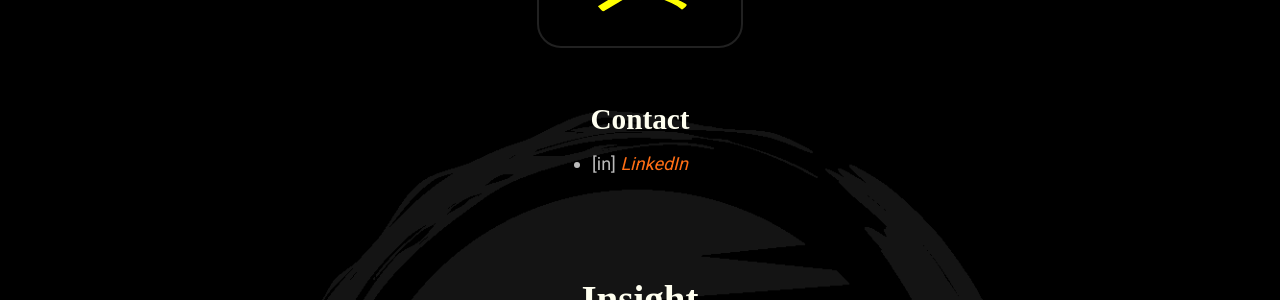
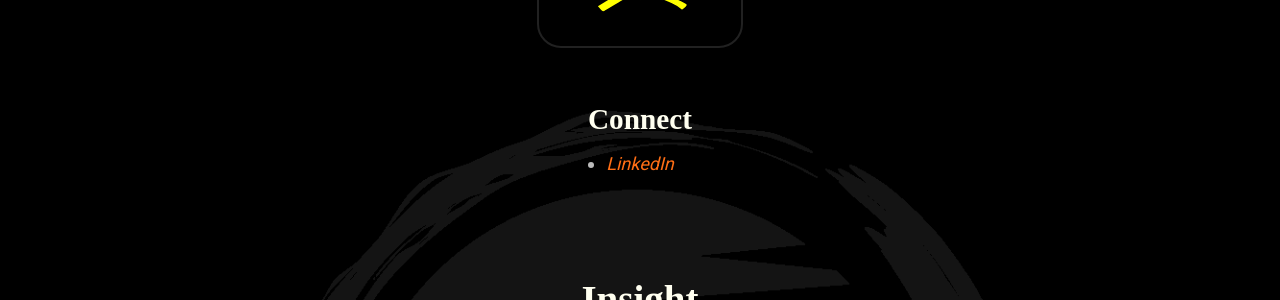
Before and after one commit to mindset-dojo/mindset-dojo.github.io, a Jekyll site: the page built from _authors/jeremy-mcmillan.md, in a window 1280 px wide and 1132 px high. Shown: the part 448-748 px from the top of the window. Built offline with Jekyll 4.4.1, drawn with Linux system fonts in a browser that asks for light colours; some web fonts are replaced.

Commit message:
fix: Formatting

```diff
--- a/_authors/jeremy-mcmillan.md
+++ b/_authors/jeremy-mcmillan.md
@@ -11,7 +11,7 @@
 program_level_date: 2025-03-16
 leadership_designations: []
 about: |
-  ### Contact
+  ### Connect
 
-  - [in] [LinkedIn](https://www.linkedin.com/in/jeremymcm)
+  - [LinkedIn](https://www.linkedin.com/in/jeremymcm)
 ---
```
